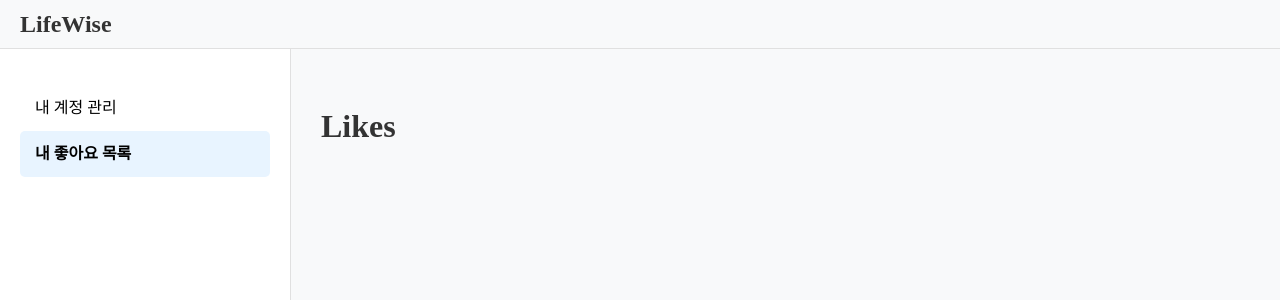
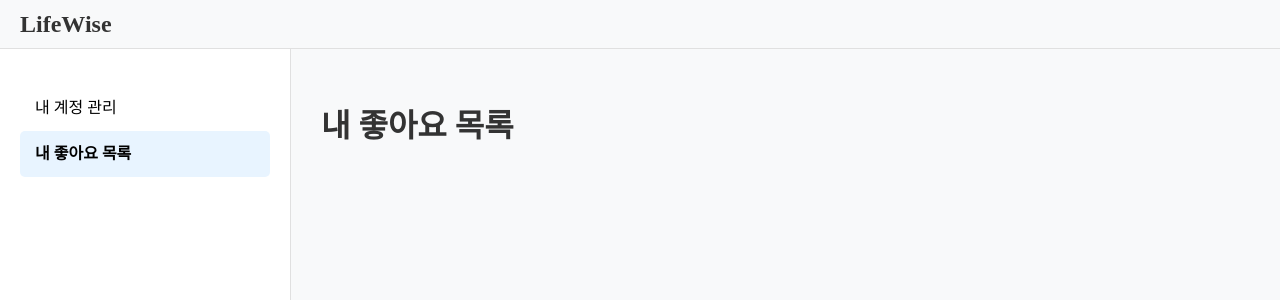
Before and after one commit to GDSC-Hongik/LifeWise-EuSha-web, a React (Vite) app: page /mypage in a window 1280 px wide. Both pictures are taken after a click on the item "내 좋아요 목록". Shown: the top 300 px of the page. Built offline with nearby package versions, Linux system fonts and the light colour scheme; a web font is replaced by a local one.

Commit message:
Feat: 메인 타이틀 수정

```diff
--- a/src/components/Mypage_Ingredient/Likes.jsx
+++ b/src/components/Mypage_Ingredient/Likes.jsx
@@ -2,8 +2,8 @@ import "./Likes.css";
 
 const Likes = () => {
   return (
-    <div>
-      <h1>Likes</h1>
+    <div className="likes-container">
+      <h1>내 좋아요 목록</h1>
     </div>
   );
 };
```
